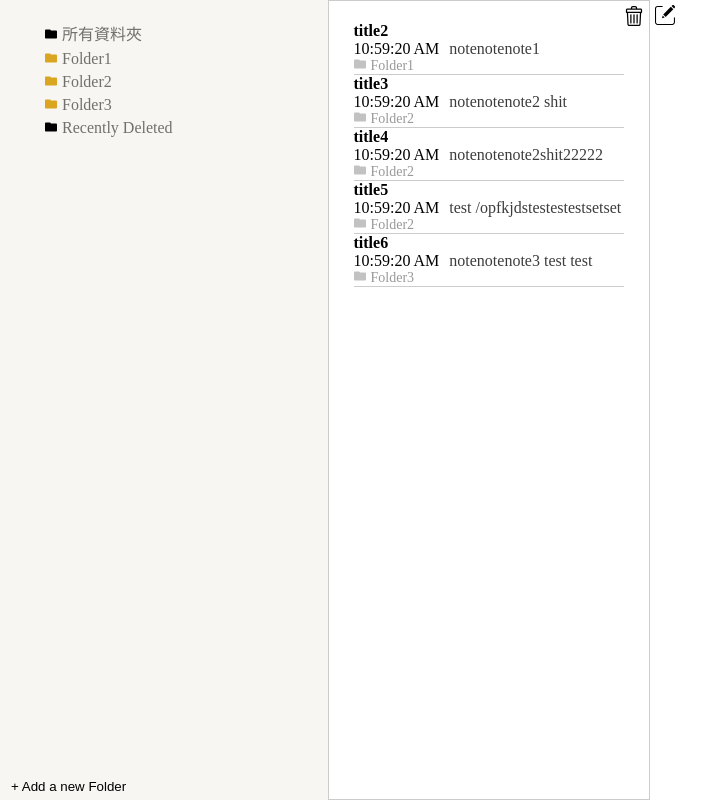
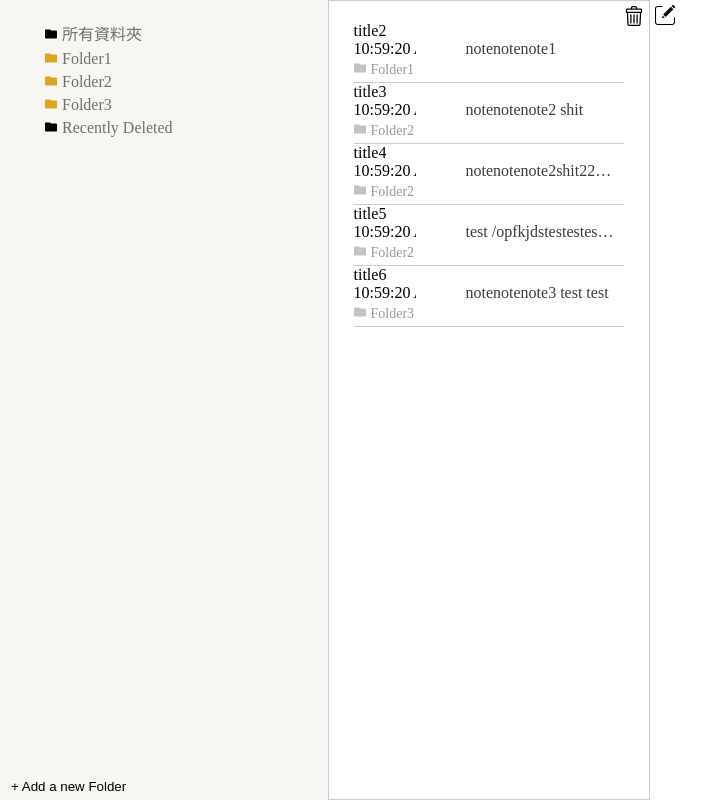
Before and after one commit to Miachennnn/0923-iosvnote, a React (Create React App) app: page / in a window 1280 px wide. Shown: the whole page, without its empty margins (0-727 px from the left). Built offline with nearby package versions, Linux system fonts and the light colour scheme.

Commit message:
修改一下樣式

```diff
--- a/src/component/noteList.jsx
+++ b/src/component/noteList.jsx
@@ -55,8 +55,8 @@ const NoteList = () => {
               <li key={note.id}>
                 <Link to={`/${key[0]}/${note.id}`}>
                   <div className="t-bold">{note.title}</div>
-                  <div>
-                    <span style={{ marginRight: "10px" }}>
+                  <div className="overflow">
+                    <span>
                       {new Date(note.createTime).toLocaleTimeString()}
                     </span>
                     <span className="darkgray">
@@ -70,18 +70,18 @@ const NoteList = () => {
             key[1].map(note => (
               <li key={note.id}>
                 <Link to={`/${defaultFolderName}/${note.id}`}>
-                  <div className="t-bold">{note.title}</div>
-                  <div>
-                    <span style={{ marginRight: "10px" }}>
+                  <div className="t-bol ">{note.title}</div>
+                  <div className="overflow">
+                    <span>
                       {new Date(note.createTime).toLocaleTimeString()}
                     </span>
-                    <span className="darkgray">
+                    <span className="darkgray ">
                       {note.context === "" ? "沒有其他文字" : note.context}
                     </span>
-                  </div>
-                  <div className="gray t-small">
-                    <span className="gray">{svgspan}</span>
-                    {key[0]}
+                    <div className="gray t-small">
+                      <span className="gray">{svgspan}</span>
+                      {key[0]}
+                    </div>
                   </div>
                 </Link>
               </li>
--- a/src/index.css
+++ b/src/index.css
@@ -33,14 +33,6 @@ code {
 .f-list li {
   margin: 5px 0;
 }
-/* .f-list li::before {
-  margin: -1px 10px;
-  content: "";
-  display: inline-block;
-  height: 12px;
-  width: 12px;
-  background-image: url("/src/img/folder.svg");
-} */
 .f-list .btn {
   position: absolute;
   bottom: 5px;
@@ -102,7 +94,21 @@ a {
 .n-list li .sel {
   background-color: #eee;
 }
-
+div.overflow > span:first-child {
+  overflow: hidden;
+  white-space: nowrap;
+  width: 62px;
+  display: inline-block;
+  margin-right: 50px;
+}
+div.overflow > :not(span:first-child) {
+  overflow: hidden;
+  white-space: nowrap;
+  text-overflow: ellipsis;
+  width: 150px;
+  display: inline-block;
+}
+/* 超過換行 */
 .prefix {
   margin-right: 5px;
 }
```
